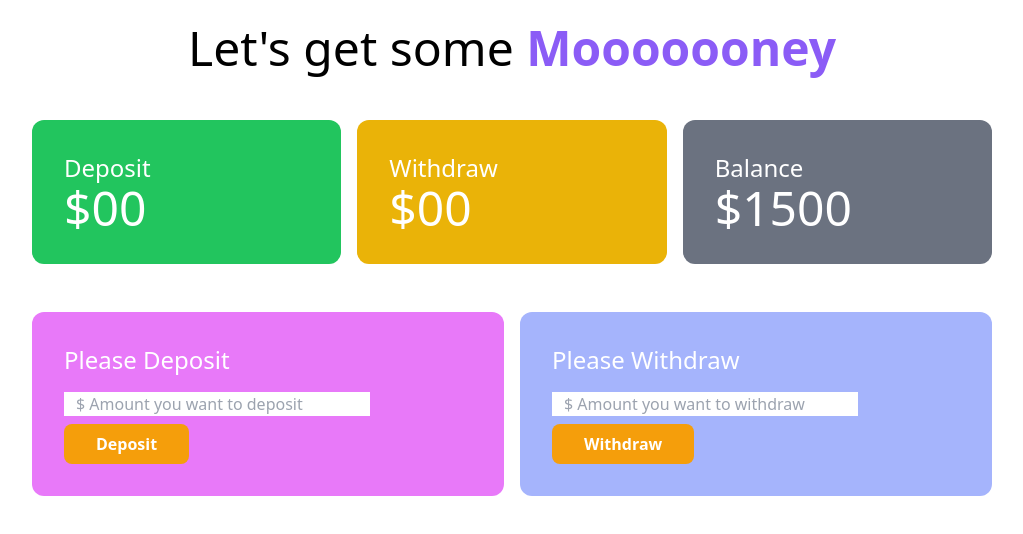
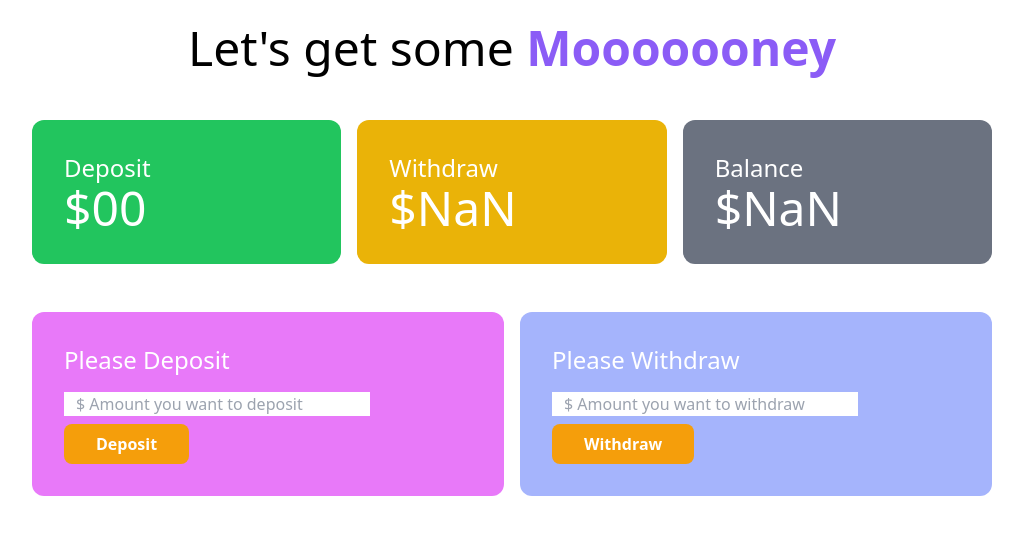
Before and after one commit to Developer-AbuBakar/bank-insurance, a plain HTML site: page bank.html in a window 1280 px wide. Both pictures are taken after a click on the button "Withdraw". Shown: the whole page, without its empty margins (128-1151 px from the left). Drawn offline with nearby package versions, Linux system fonts and the light colour scheme.

Commit message:
added withdraw money adding section

```diff
--- a/bank.html
+++ b/bank.html
@@ -22,7 +22,7 @@
                 </div>
                 <div class="bg-yellow-500 p-8 rounded-xl">
                     <h4 class="text-2xl">Withdraw</h4>
-                    <h2 class="text-5xl">$00</h2>
+                    <h2 class="text-5xl">$<span id="withdraw-total">00</span></h2>
                 </div>
                 <div class="bg-gray-500 p-8 rounded-xl">
                     <h4 class="text-2xl">Balance</h4>
@@ -46,10 +46,10 @@
                 <div class="bg-indigo-300 p-8 rounded-xl">
                     <h4 class="text-2xl mb-4 text-white">Please Withdraw</h4>
 
-                    <input class="w-9/12 block mb-2 px-3" id="user-email"
+                    <input id="withdraw-field"  class="w-9/12 block mb-2 px-3" id="user-email"
                     placeholder="$ Amount you want to withdraw">
 
-                  <button id="btn-deposit" class="bg-amber-500 hover:bg-gray-700 px-8 py-2
+                  <button id="btn-withdraw" class="bg-amber-500 hover:bg-gray-700 px-8 py-2
                     text-white font-semibold rounded-lg">Withdraw</button>
 
                 </div>
@@ -58,5 +58,6 @@
         </section>
     </main>
     <script src="deposit.js"></script>
+    <script src="withdraw.js"></script>
 </body>
 </html>
--- /dev/null
+++ b/withdraw.js
@@ -0,0 +1,34 @@
+document.getElementById('btn-withdraw').addEventListener('click', function(){
+
+    const withdrawField = document.getElementById('withdraw-field');
+    const newWithDrawAmountString = withdrawField.value;
+    const newWithdrawAmount = parseFloat(newWithDrawAmountString);
+
+
+    const withdrawTotalElement = document.getElementById('withdraw-total');
+    const previousWithdrawTotalString = withdrawTotalElement.innerText;
+    const previousWithdrawTotal = parseFloat(previousWithdrawTotalString);
+
+    const currentWithdrawTotal = previousWithdrawTotal + newWithdrawAmount;
+    withdrawTotalElement.innerText = currentWithdrawTotal;
+
+
+    const balanceTotalElement = document.getElementById('balance-total');
+    const previousBalanceTotalString = balanceTotalElement.innerText;
+    const previousBalanceTotal = parseFloat(previousBalanceTotalString);
+
+
+
+    const newBalanceTotal = previousBalanceTotal - newWithdrawAmount;
+    balanceTotalElement.innerText = newBalanceTotal;
+
+
+    withdrawField.value = ''
+
+})
+
+
+
+// document.getElementById('btn-withdraw').addEventListener('click', function(){
+
+// })
```
